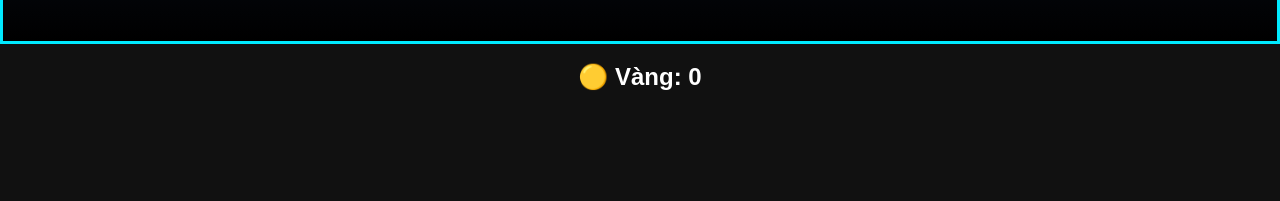
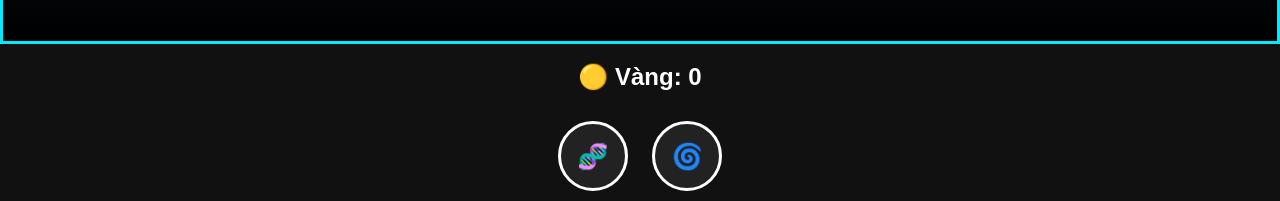
Before and after one commit to maiyeuemdauyeu1-art/-VoidBladeGame, a plain HTML site: page index.html in a window 1280 px wide. Shown: the part 773-974 px from the top of the page. Before the commit the page ends 884 px from the top, so only its background shows below. Drawn offline with Linux system fonts and the light colour scheme.

Commit message:
Update index.html

```diff
--- a/index.html
+++ b/index.html
@@ -97,3 +97,6 @@
 
 </body>
 </html>
+<button onclick="extractDNA()">🧬</button>
+
+<button onclick="useDNA()">🌀</button>
```
